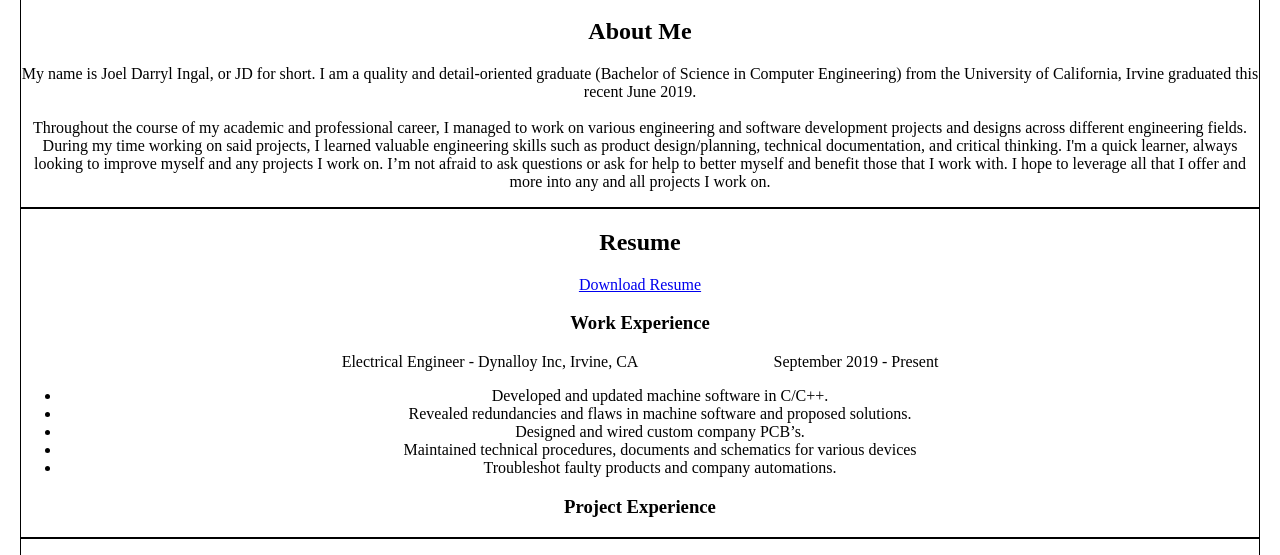
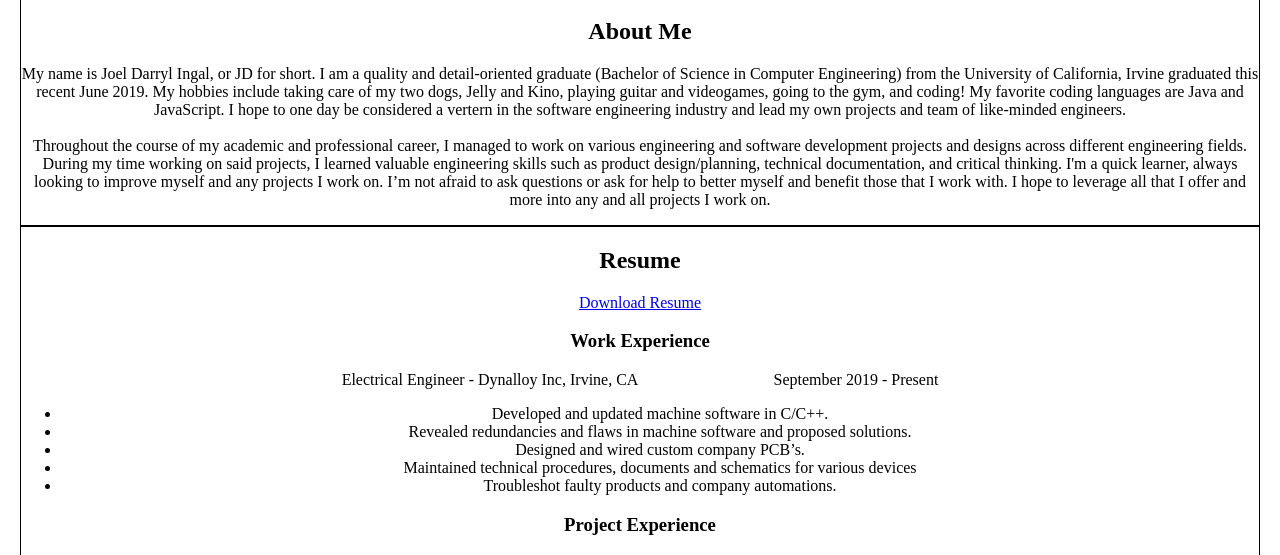
Before and after one commit to jringal/jringal.github.io, a plain HTML site: page index.html in a window 1280 px wide. Shown: the part 203-758 px from the top of the page. Drawn offline with Linux system fonts and the light colour scheme.

Commit message:
Update index.html

```diff
--- a/index.html
+++ b/index.html
@@ -21,7 +21,13 @@
 	<section id = "about">
 		<div class = "section-inner">
 		<h2>About Me</h2>
-		<p>My name is Joel Darryl Ingal, or JD for short. I am a quality and detail-oriented graduate (Bachelor of Science in Computer Engineering) from the University of California, Irvine graduated this recent June 2019. <br><br>Throughout the course of my academic and professional career, I managed to work on various engineering and software development projects and designs across different engineering fields. During my time working on said projects, I learned valuable engineering skills such as product design/planning, technical documentation, and critical thinking. I'm a quick learner, always looking to improve myself and any projects I work on. I’m not afraid to ask questions or ask for help to better myself and benefit those that I work with. I hope to leverage all that I offer and more into any and all projects I work on. </p>
+		<p>My name is Joel Darryl Ingal, or JD for short. I am a quality and detail-oriented graduate (Bachelor of Science in Computer Engineering) from the University of California,
+            Irvine graduated this recent June 2019. My hobbies include taking care of my two dogs, Jelly and Kino, playing guitar and videogames, going to the gym, and coding! My favorite
+            coding languages are Java and JavaScript.  I hope to one day be considered a vertern in the software engineering industry and lead my own projects and team of like-minded engineers.
+            <br><br>Throughout the course of my academic and professional career, I managed to work on various engineering and software
+            development projects and designs across different engineering fields. During my time working on said projects, I learned valuable engineering skills such as product
+            design/planning, technical documentation, and critical thinking. I'm a quick learner, always looking to improve myself and any projects I work on. I’m not afraid to
+            ask questions or ask for help to better myself and benefit those that I work with. I hope to leverage all that I offer and more into any and all projects I work on. </p>
 	</section>
 
 	<section id = "resume">
```
